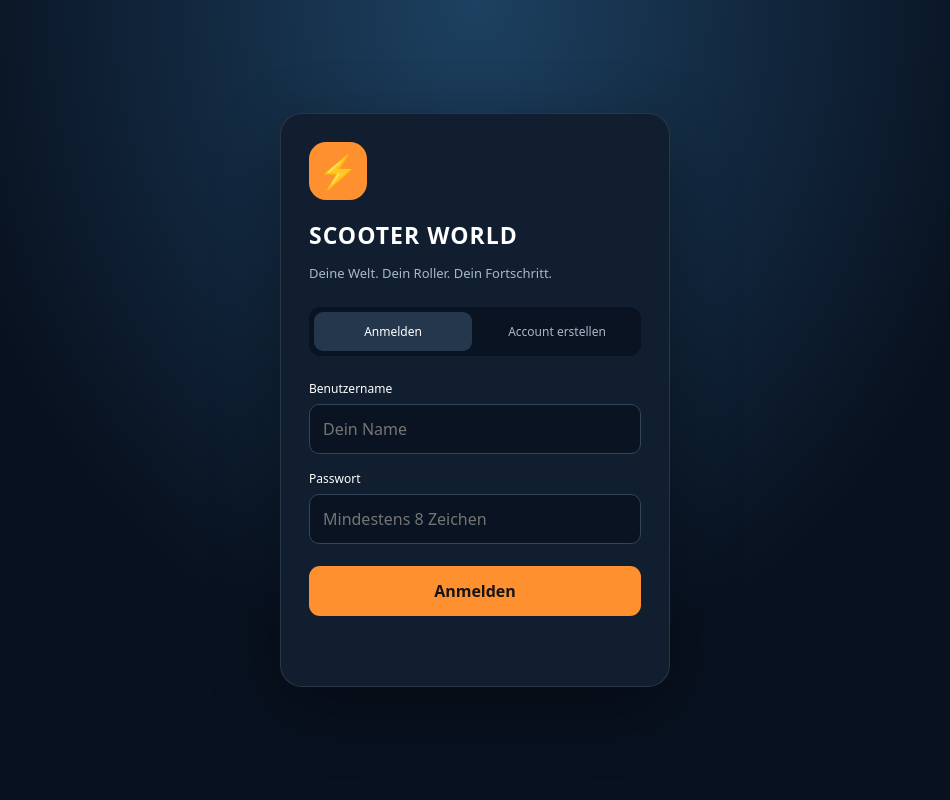
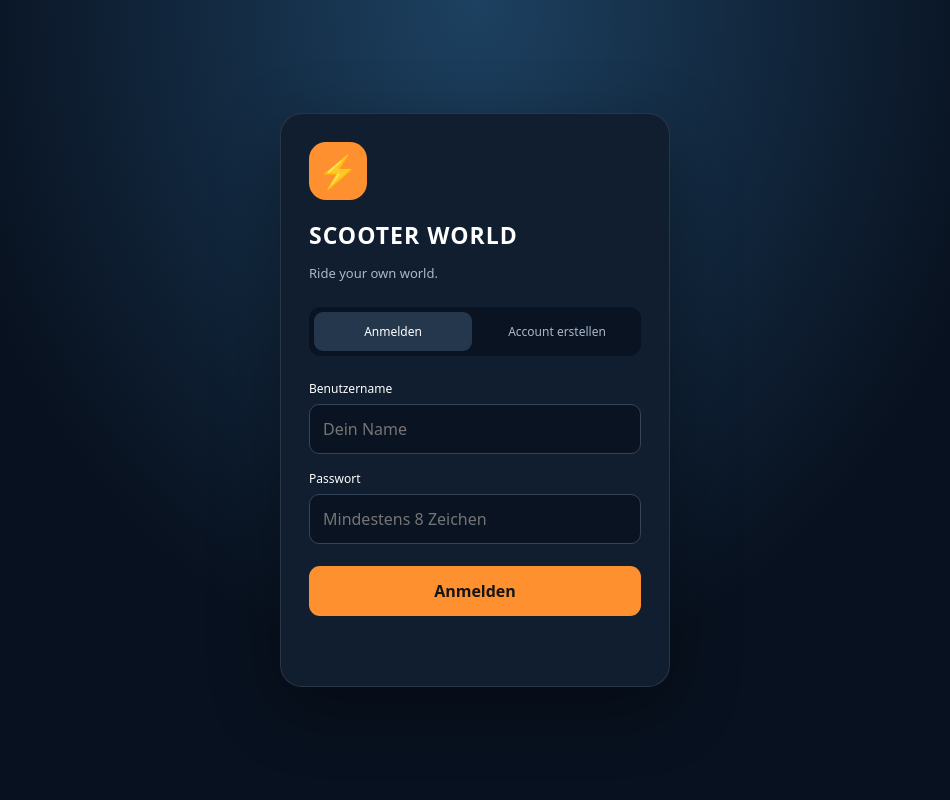
Before and after one commit to GENGAOG1/Kukirin-GENGA, a Flask app: page / in a window 1280 px wide. Shown: the whole page, without its empty margins (165-1115 px from the left). Run offline with Flask 3, Linux system fonts and the light colour scheme; some libraries are stand-ins or nearby versions.

Commit message:
Update index.html

```diff
--- a/templates/index.html
+++ b/templates/index.html
@@ -3,76 +3,94 @@
 <html lang="de">
 <head>
   <meta charset="UTF-8">
-  <meta name="viewport" content="width=device-width, initial-scale=1, maximum-scale=1, user-scalable=no">
-  <meta name="theme-color" content="#08111f">
-  <title>Scooter World</title>
+  <meta name="viewport" content="width=device-width, initial-scale=1, maximum-scale=1, viewport-fit=cover">
+  <meta name="theme-color" content="#101b25">
+  <title>Scooter World 3D</title>
   <link rel="stylesheet" href="/static/css/style.css">
 </head>
 <body>
   <section id="authScreen" class="auth-screen">
-    <div class="auth-card">
+    <form id="authForm" class="auth-card">
       <div class="logo">⚡</div>
       <h1>SCOOTER WORLD</h1>
-      <p class="subtitle">Deine Welt. Dein Roller. Dein Fortschritt.</p>
+      <p class="subtitle">Ride your own world.</p>
 
       <div class="tabs">
-        <button id="loginTab" class="selected">Anmelden</button>
-        <button id="registerTab">Account erstellen</button>
+        <button id="loginTab" class="selected" type="button">Anmelden</button>
+        <button id="registerTab" type="button">Account erstellen</button>
       </div>
 
-      <form id="authForm">
       <label for="username">Benutzername</label>
-        <input id="username" name="username" minlength="3"
-               maxlength="20" autocomplete="username"
-               required placeholder="Dein Name">
+      <input id="username" name="username" minlength="3" maxlength="20"
+             autocomplete="username" required placeholder="Dein Name">
 
       <label for="password">Passwort</label>
       <input id="password" name="password" type="password"
-               minlength="8" maxlength="128"
-               autocomplete="current-password"
+             minlength="8" maxlength="128" autocomplete="current-password"
              required placeholder="Mindestens 8 Zeichen">
 
-        <button id="submitAuth" class="primary" type="submit">
-          Anmelden
-        </button>
+      <button id="submitAuth" class="primary" type="submit">Anmelden</button>
+      <p id="authMessage" role="status"></p>
     </form>
-      <p id="authMessage" role="status"></p>
-    </div>
   </section>
 
   <main id="gameScreen" hidden>
     <div id="game"></div>
 
     <header class="topbar">
+      <div class="brand">
+        <span class="brand-icon">⚡</span>
         <div>
-        <b>⚡ SCOOTER WORLD</b>
+          <b>SCOOTER WORLD</b>
           <small id="playerName">Rider</small>
         </div>
+      </div>
       <div class="account">
-        <span id="coins">🪙 0</span>
-        <button id="logoutBtn">Abmelden</button>
+        <div class="coin-pill" id="coins">🪙 0</div>
+        <button id="logoutBtn" class="small-button">Logout</button>
       </div>
     </header>
 
-    <section class="hud">
-      <div class="speed-card">
-        <strong id="speed">0</strong>
-        <small> KM/H</small>
+    <section class="left-hud">
+      <div class="glass-card speed-card">
+        <div class="eyebrow">GESCHWINDIGKEIT</div>
+        <div class="speed-line"><strong id="speed">0</strong><span>km/h</span></div>
       </div>
-      <div class="speed-card">Roller: <b id="scooterName">Starter</b></div>
+      <div class="glass-card info-card">
+        <div class="eyebrow">DEIN ROLLER</div>
+        <b id="scooterName">Starter</b>
+        <div class="status-line"><span class="status-dot"></span> Welt aktiv</div>
+      </div>
+      <div class="glass-card balance-card">
+        <div class="eyebrow">WHEELIE-BALANCE</div>
+        <div class="balance-track"><div id="balanceFill"></div></div>
+        <small id="balanceText">Bereit</small>
+      </div>
     </section>
 
+    <div class="right-hud">
+      <div class="glass-card online-card">
+        <span class="status-dot"></span>
+        <span id="onlineCount">1 Spieler online</span>
+      </div>
+      <div id="stuntBadge" class="stunt-badge" hidden>WHEELIE!</div>
+    </div>
+
     <div class="controls">
-      <div>
-        <button data-key="left" aria-label="Links">◀</button>
-        <button data-key="right" aria-label="Rechts">▶</button>
+      <div class="steering">
+        <button data-key="left" class="control-button steer" aria-label="Links">◀</button>
+        <button data-key="right" class="control-button steer" aria-label="Rechts">▶</button>
       </div>
-      <div>
-        <button data-key="brake" class="brake">BREMSEN</button>
-        <button data-key="gas" class="gas">GAS ⚡</button>
+      <div class="ride-controls">
+        <button data-key="wheelie" class="control-button wheelie">WHEELIE</button>
+        <div class="ride-row">
+          <button data-key="brake" class="control-button brake">BREMSEN</button>
+          <button data-key="gas" class="control-button gas">GAS ⚡</button>
+        </div>
       </div>
     </div>
 
+    <div class="world-label">OPEN WORLD <span>•</span> CITY &amp; COUNTRY</div>
     <div id="gameMessage" role="status"></div>
   </main>
 
```
Lines whose indentation alone changed are shown as unchanged.
